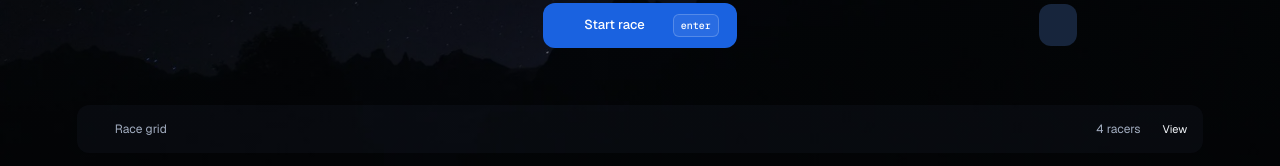
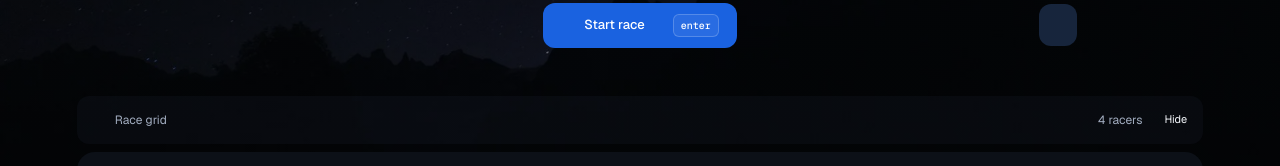
Before and after one commit to appdever01/codepace, a Next.js app: page / in a window 1280 px wide. Shown: the part 571-737 px from the top of the page. Built offline with nearby package versions, Linux system fonts and the light colour scheme; some icons are missing.

Commit message:
Show the race grid by default

```diff
--- a/app/keylane.tsx
+++ b/app/keylane.tsx
@@ -1652,7 +1652,7 @@ export default function Keylane({
                       </div>
                     </div>
                   </div>
-                  <details className="track-drawer" open={!!room}>
+                  <details className="track-drawer" open>
                     <summary>
                       <span>
                         <CarIcon />
```
Also changed, not shown: 1 other file (tests, documents, lock files or other folders).
